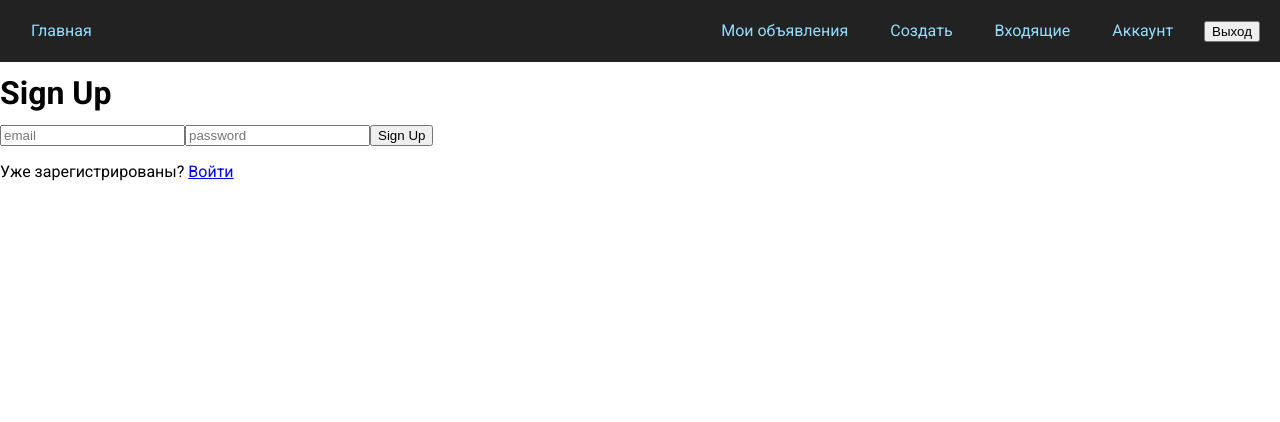
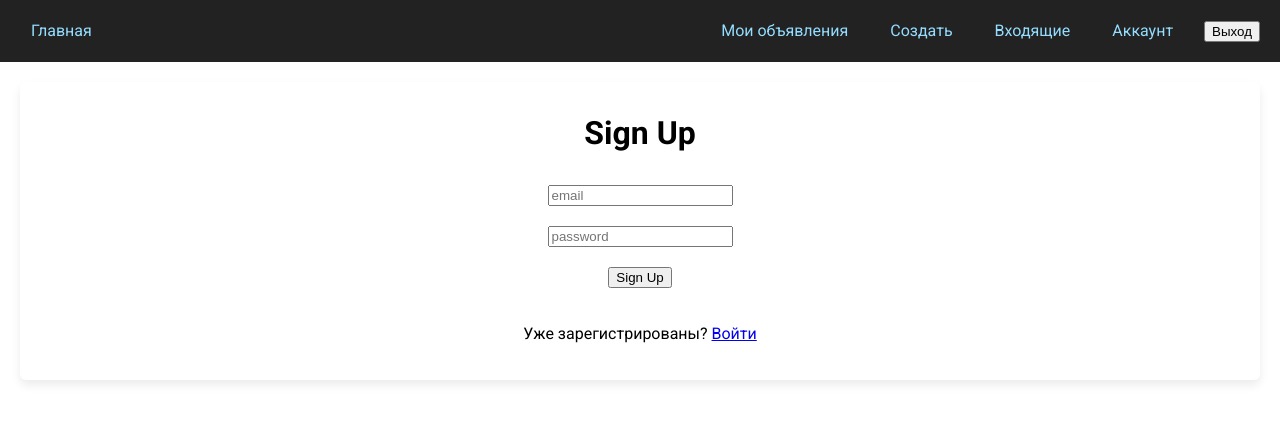
Before and after one commit to mbanakova/barajlito-new, a Vue app: page /signup in a window 1280 px wide. Shown: the top 422 px of the page. Built offline with nearby package versions, Linux system fonts and the light colour scheme.

Commit message:
before fixing auth

```diff
--- a/src/store/auth.js
+++ b/src/store/auth.js
@@ -3,9 +3,9 @@ import firebase from "firebase";
 
 export default {
   state: {
-    users: {
+    user: {
       uid: '',
-      avatar: ''
+      token: ''
     }
   },
   mutations: {
--- a/src/store/profile.js
+++ b/src/store/profile.js
@@ -5,10 +5,13 @@ export default {
   state: {
     users: {
       uid: '',
-      avatar: ''
+      profile: {}
     }
   },
   mutations: {
+    updateProfile(state, profile) {
+      state.users.profile = profile
+    }
   },
   actions: {
     async updateProfile(context, payload) {
@@ -27,6 +30,7 @@ export default {
         console.log(error)
         throw error
       }
+      context.commit('updateProfile', profile)
     },
   },
   getters: {
--- a/src/views/Profile.vue
+++ b/src/views/Profile.vue
@@ -2,8 +2,18 @@
 	<base-popup :show="!!error" @close="gotIt">
 		<p>{{ serverMessage }}</p>
 	</base-popup>
-	<div class="">
+	<main class="profile">
 		<h1>Profile</h1>
+		<div class="profile__top">
+			<div class="profile__img">
+				<img src="" alt="" width="150" />
+			</div>
+			<div class="profile__info">
+				<p></p>
+				<p></p>
+				<p></p>
+			</div>
+		</div>
 		<form @submit.prevent="updateProfile">
 			<img :src="imageUrl" alt="Avatar" width="100" />
 			<!-- <button type="button" @click="onPickFile">Avatar</button> -->
@@ -18,7 +28,7 @@
 			/>
 			<button type="submit">Сохранить</button>
 		</form>
-	</div>
+	</main>
 </template>
 
 <script>
--- a/src/views/SignUp.vue
+++ b/src/views/SignUp.vue
@@ -2,34 +2,33 @@
 	<base-popup :show="!!error" @close="gotIt">
 		<p>{{ serverMessage }}</p>
 	</base-popup>
-	<main class="">
+	<main class="wrapper">
+		<base-card>
 			<form @submit.prevent="signUp">
 				<h1>Sign Up</h1>
 				<input type="email" placeholder="email" v-model="email" />
 				<input type="password" placeholder="password" v-model="password" />
-			<!-- <input type="text" placeholder="First name" v-model="firstName" />
-			<input type="text" placeholder="Last Name" v-model="lastName" />
-			<input type="text" placeholder="Pick up username" v-model="userName" /> -->
 				<button type="submit">Sign Up</button>
-			<p>Уже зарегистрированы? <router-link to="/login">Войти</router-link></p>
+				<p>
+					Уже зарегистрированы? <router-link to="/login">Войти</router-link>
+				</p>
 			</form>
+		</base-card>
 	</main>
 </template>
 
 <script>
 import errors from "@/messages/errors";
-import BasePopup from "../components/UI/BasePopup.vue";
+import BasePopup from "@/components/UI/BasePopup.vue";
+import BaseCard from "@/components/UI/BaseCard.vue";
 
 export default {
-	components: { BasePopup },
+	components: { BasePopup, BaseCard },
 	name: "SignUp",
 	data() {
 		return {
 			email: "",
 			password: "",
-			// firstName: "",
-			// lastName: "",
-			// userName: "",
 			serverMessage: "",
 			error: null,
 		};
@@ -39,9 +38,6 @@ export default {
 			const authData = {
 				email: this.email,
 				password: this.password,
-				// firstName: this.firstName,
-				// lastName: this.lastName,
-				// userName: this.userName,
 			};
 			try {
 				await this.$store.dispatch("register", authData);
@@ -63,4 +59,11 @@ export default {
 	padding: 20px;
 	background-color: #f0caca;
 }
+
+form {
+	display: flex;
+	flex-direction: column;
+	align-items: center;
+	gap: 20px;
+}
 </style>
```
Lines whose indentation alone changed are shown as unchanged.
